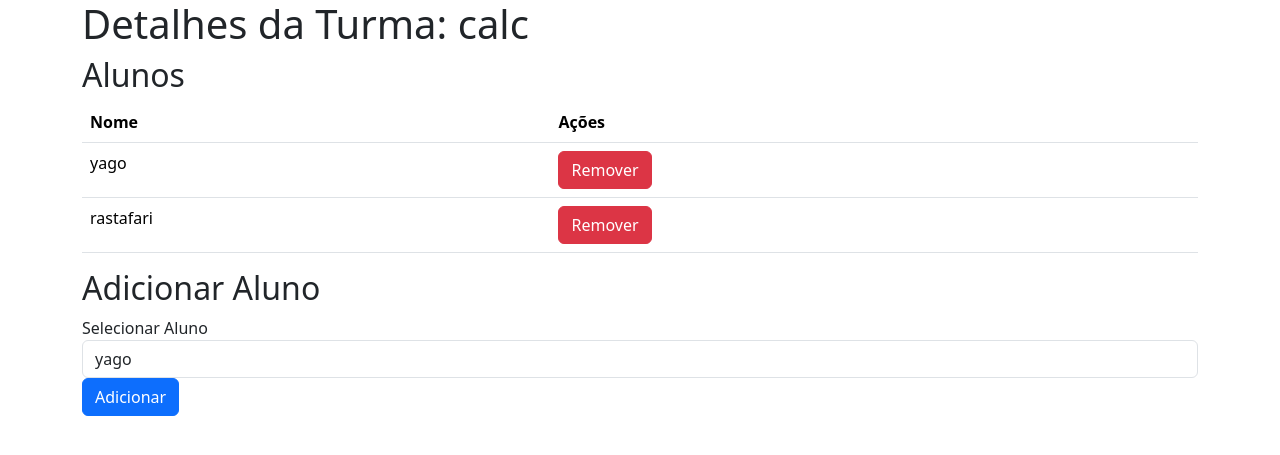
After one commit to DevosKaizen/flask-sistemas-para-internet-II---flask---bin-1, a Flask app: page /class/1 in a window 1280 px wide. The commit adds this page. Shown: the top 455 px of the page. Run offline with Flask 3, Linux system fonts and the light colour scheme; a user stored in the database is signed in; some libraries are stand-ins or nearby versions.

Commit message:
otimo funcinando

```diff
--- a/app.py
+++ b/app.py
@@ -151,6 +151,35 @@ def create_student():
         return render_template('create_student.html')
     return redirect(url_for('login'))
 
+# Rota para visualizar detalhes da turma
+@app.route('/class/<int:class_id>', methods=['GET', 'POST'])
+def class_details(class_id):
+    if 'user_id' in session and session['user_role'] == 'professor':
+        turma = Turma.query.get(class_id)
+        if request.method == 'POST':
+            # Adicionar aluno à turma
+            student_id = request.form['student_id']
+            turma_aluno = TurmaAluno(turma_id=class_id, aluno_id=student_id)
+            db.session.add(turma_aluno)
+            db.session.commit()
+            return redirect(url_for('class_details', class_id=class_id))
+        alunos = Aluno.query.all()
+        return render_template('class_details.html', turma=turma, alunos=alunos)
+    return redirect(url_for('login'))
+
+# Rota para remover aluno da turma
+@app.route('/class/<int:class_id>/remove_student/<int:student_id>', methods=['POST'])
+def remove_student_from_class(class_id, student_id):
+    if 'user_id' in session and session['user_role'] == 'professor':
+        turma_aluno = TurmaAluno.query.filter_by(turma_id=class_id, aluno_id=student_id).first()
+        if turma_aluno:
+            db.session.delete(turma_aluno)
+            db.session.commit()
+        return redirect(url_for('class_details', class_id=class_id))
+    return redirect(url_for('login'))
+
+
+
 # Executa o aplicativo Flask
 if __name__ == '__main__':
     app.run(debug=True)
--- /dev/null
+++ b/templates/class_details.html
@@ -0,0 +1,49 @@
+
+<!DOCTYPE html>
+<html lang="pt-br">
+<head>
+    <meta charset="UTF-8">
+    <meta name="viewport" content="width=device-width, initial-scale=1.0">
+    <title>Detalhes da Turma</title>
+    <link rel="stylesheet" href="{{ url_for('static', filename='css/bootstrap.min.css') }}">
+</head>
+<body>
+    <div class="container">
+        <h1>Detalhes da Turma: {{ turma.name }}</h1>
+        <h2>Alunos</h2>
+        <table class="table">
+            <thead>
+                <tr>
+                    <th>Nome</th>
+                    <th>Ações</th>
+                </tr>
+            </thead>
+            <tbody>
+                {% for aluno in turma.alunos %}
+                <tr>
+                    <td>{{ aluno.username }}</td>
+                    <td>
+                        <form action="{{ url_for('remove_student_from_class', class_id=turma.id, student_id=aluno.id) }}" method="post" style="display:inline;">
+                            <button type="submit" class="btn btn-danger">Remover</button>
+                        </form>
+                    </td>
+                </tr>
+                {% endfor %}
+            </tbody>
+        </table>
+
+        <h2>Adicionar Aluno</h2>
+        <form method="POST" action="{{ url_for('class_details', class_id=turma.id) }}">
+            <div class="form-group">
+                <label for="student_id">Selecionar Aluno</label>
+                <select class="form-control" id="student_id" name="student_id">
+                    {% for aluno in alunos %}
+                    <option value="{{ aluno.id }}">{{ aluno.username }}</option>
+                    {% endfor %}
+                </select>
+            </div>
+            <button type="submit" class="btn btn-primary">Adicionar</button>
+        </form>
+    </div>
+</body>
+</html>
--- a/templates/dashboard.html
+++ b/templates/dashboard.html
@@ -44,7 +44,7 @@
             <tbody>
                 {% for turma in turmas %}
                 <tr>
-                    <td>{{ turma.name }}</td>
+                    <td><a href="{{ url_for('class_details', class_id=turma.id) }}">{{ turma.name }}</a></td>
                     <td>
                         <!-- Adicione ações para turmas se necessário -->
                     </td>
```
Also changed, not shown: instance/database.db.
